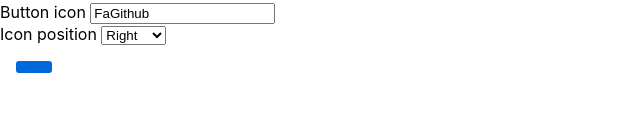
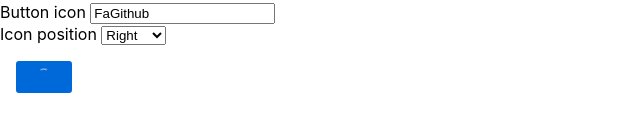
Before and after one commit to reactgeeks/todo, a React (Create React App) app: page /button in a window 1280 px wide. Both pictures are taken after a click on the button 34 px from the left and 258 px from the top of the page. Shown: the part 191-322 px from the top of the page, without its empty margins (0-640 px from the left). Built offline with nearby package versions, Linux system fonts and the light colour scheme.

Commit message:
loading icon functionality added in styled component

```diff
--- a/src/components/Button.js
+++ b/src/components/Button.js
@@ -1,51 +1,6 @@
-import React from 'react';
+import React, { useState } from 'react';
 import * as Fa from 'react-icons/fa';
 import styled from 'styled-components'
-
-/*const Button = ({icon, iconPosition, buttonStyle, children, loading}) => {
-    const Icon = Fa[icon];
-    let iconStyle = {};
-    if(iconPosition === "left") {
-        iconStyle = {display: 'flex', flexDirection: 'row', alignItems: 'center'}
-    } else if(iconPosition === "right") {
-        iconStyle = {display: 'flex', flexDirection: 'row-reverse', alignItems: 'center'}
-    } else if(iconPosition === "top") {
-        iconStyle = {display: 'flex', flexDirection: 'column', alignItems: 'center'}
-    } else {
-        iconStyle = {display: 'flex', flexDirection: 'column-reverse', alignItems: 'center'}
-    }
-
-    /*let ButtonStyle=style;
-    if(props.large){
-        ButtonStyle={...ButtonStyle,...LargeButton}
-    }
-    if(props.fullWidth){
-        ButtonStyle={...ButtonStyle,...fullWidth}
-    }*/
-
-/*    return (
-        <button style = {{...buttonStyle, ...iconStyle}} onClick = {() => loading()}>
-            {Icon ? <Icon /> : null}
-            {children}
-        </button>
-    )
-}
-const style ={
-
-    color: "black",
-    backgroundColor: "#c3c3c3",
-    borderRadius: "4px",
-    border: "none",
-    padding: "0.25rem",
-    outline: "none"
-}
-const fullWidth={
-    width:"100%"
-}
-const LargeButton={
-    fontSize:"20px"
-}
-*/
 
 const Button = styled.button`
   background: ${props => props.bg ? props.bg : "#0069D9"};
@@ -65,12 +20,80 @@ const SmallButon = styled(Button)`
     font-size : 0.7em;
 `;
 
-export default (props) => {
-    let RenderButton =  (<Button bg = {props.bg} color = {props.color}>{props.children}</Button>);
-    if(props.size === "lg") {
-        RenderButton = (<LargeButton bg = {props.bg} color = {props.color}>{props.children}</LargeButton>)
-    } else if (props.size === "sm") {
-        RenderButton = (<SmallButon bg = {props.bg} color = {props.color}>{props.children}</SmallButon>)
+const Spinner = () => (
+    <StyledSpinner viewBox="0 0 50 50">
+      <circle
+        className="path"
+        cx="25"
+        cy="25"
+        r="20"
+        fill="none"
+        strokeWidth="2"
+      />
+    </StyledSpinner>
+  );
+
+const StyledSpinner = styled.svg`
+    animation: rotate 1s linear infinite;
+    width: 20px;
+    height: 20px;
+
+    & .path {
+      stroke: #fff;
+      stroke-linecap: round;
+      animation: dash 1.5s ease-in-out infinite;
+    }
+
+    @keyframes rotate {
+      100% {
+        transform: rotate(360deg);
+      }
+    }
+    @keyframes dash {
+      0% {
+        stroke-dasharray: 1, 150;
+        stroke-dashoffset: 0;
+      }
+      50% {
+        stroke-dasharray: 90, 150;
+        stroke-dashoffset: -35;
+      }
+      100% {
+        stroke-dasharray: 90, 150;
+        stroke-dashoffset: -124;
+      }
+    }
+  `;
+
+export default ({icon, bg, color, children, size, iconPosition, action}) => {
+    const [isLoading, setLoading] = useState(false);
+
+    const handleClick = () => setLoading(true);
+
+    const Icon = Fa[icon];
+    let iconStyle = {};
+
+    if(iconPosition === "left") {
+        iconStyle = {display: 'flex', flexDirection: 'row', alignItems: 'center'}
+    } else if(iconPosition === "right") {
+        iconStyle = {display: 'flex', flexDirection: 'row-reverse', alignItems: 'center'}
+    } else if(iconPosition === "top") {
+        iconStyle = {display: 'flex', flexDirection: 'column', alignItems: 'center'}
+    } else {
+        iconStyle = {display: 'flex', flexDirection: 'column-reverse', alignItems: 'center'}
+    }
+
+    let RenderButton =  (<Button style={iconStyle} bg = {bg} color = {color} onClick={handleClick}>
+                            {isLoading ? action === 'text' ? 'Loading...' : <Spinner /> : Icon ? <><Icon />{children}</> : children}
+                        </Button>);
+    if(size === "lg") {
+        RenderButton = (<LargeButton style={iconStyle} bg = {bg} color = {color} onClick={handleClick}>
+                            {isLoading ? action === 'text' ? 'Loading...' : <Spinner /> : Icon ? <><Icon />{children}</> : children}
+                        </LargeButton>)
+    } else if (size === "sm") {
+        RenderButton = (<SmallButon style={iconStyle} bg = {bg} color = {color} onClick={handleClick}>
+                            {isLoading ? action === 'text' ? 'Loading...' : <Spinner /> : Icon ? <><Icon />{children}</> : children}
+                        </SmallButon>)
     }
 
     return(RenderButton);
```
Also changed, not shown: 1 other file (tests, documents, lock files or other folders).
